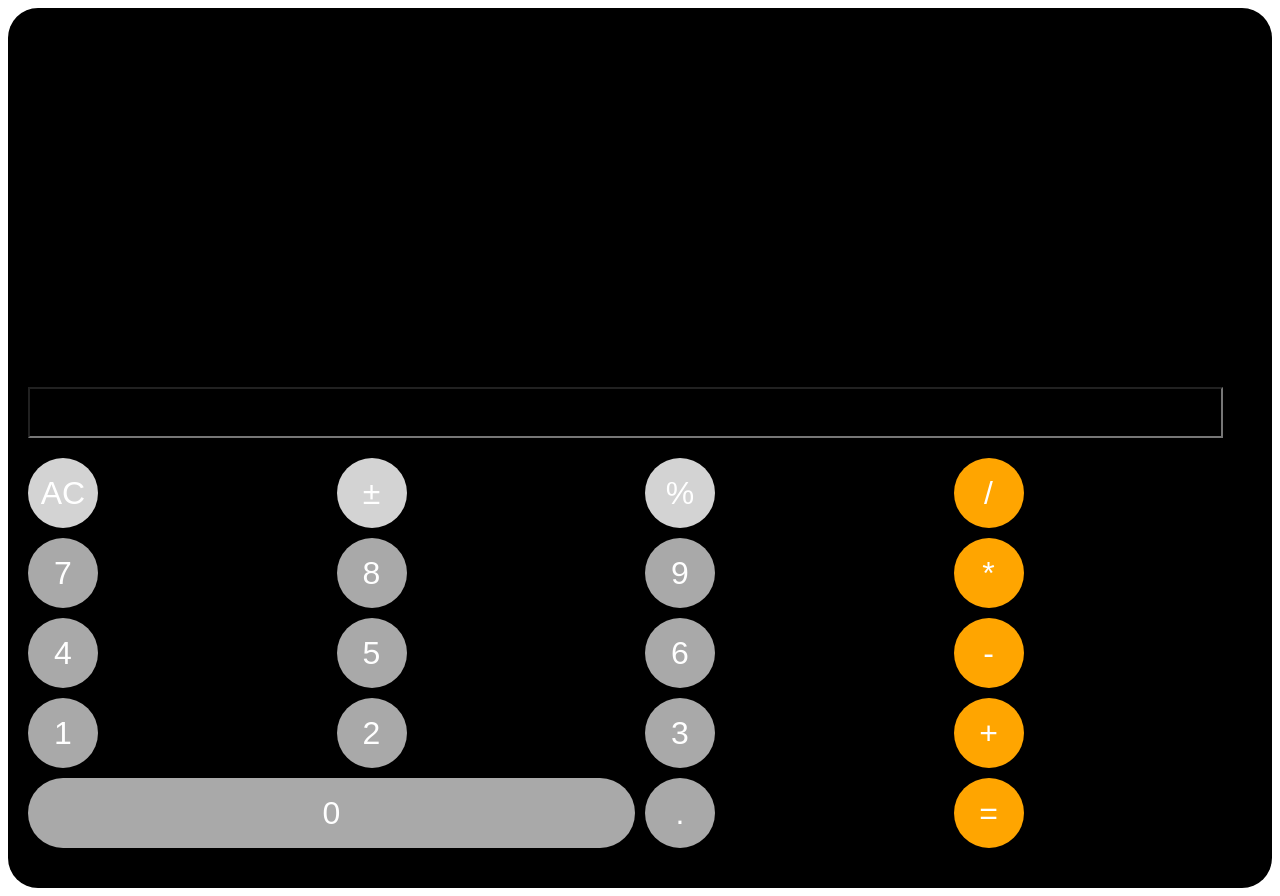
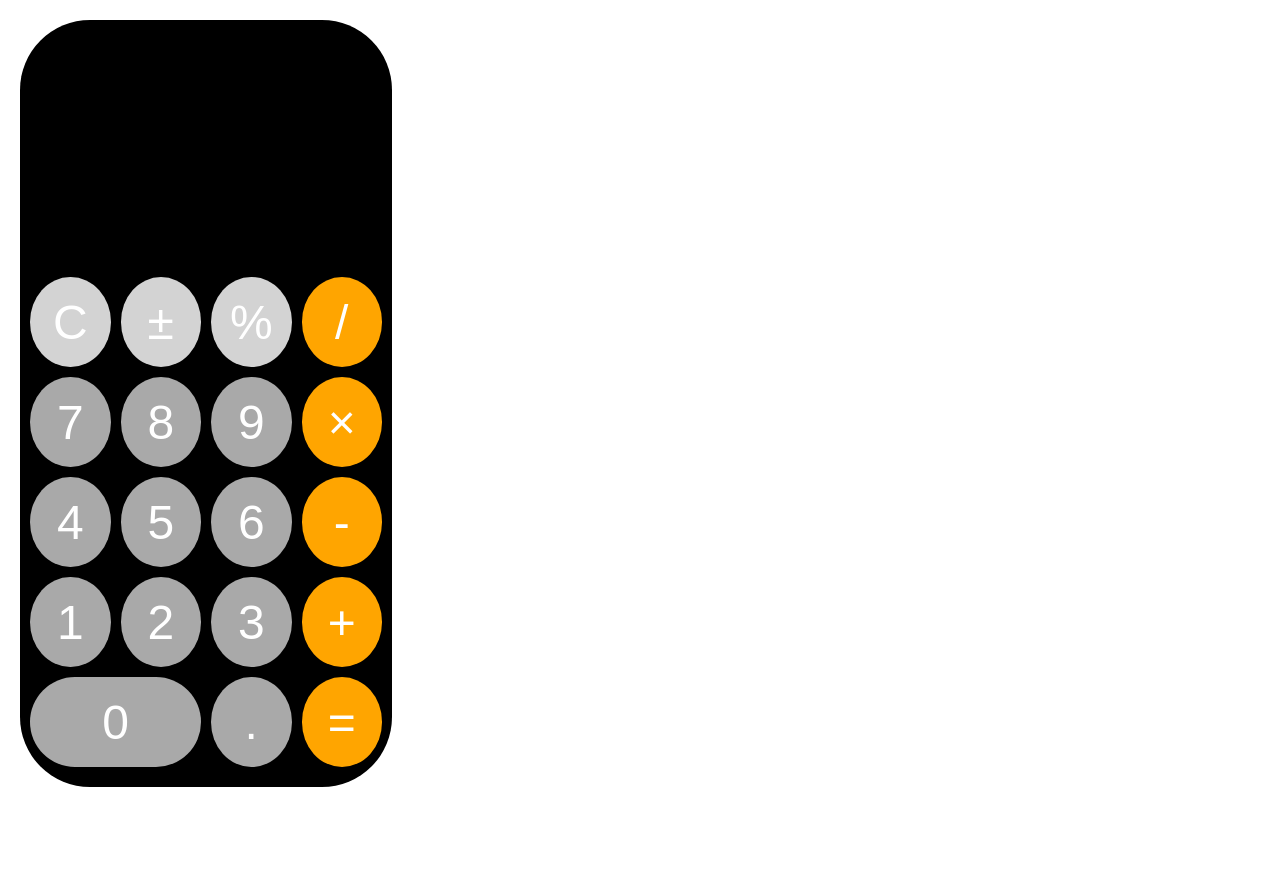
Before and after one commit to Sanjida213/calculator, a website built with Vite: page index.html in a window 1280 px wide. After the commit the page ends 807 px from the top, so only its background shows below. Built offline with nearby package versions, Linux system fonts and the light colour scheme.

Commit message:
added media query

```diff
--- a/index.html
+++ b/index.html
@@ -15,14 +15,14 @@
         <div class="calculator">
           <input class="input" readonly>
           <div class="keys">
-            <button class="operator">AC</button>
+            <button class="operator">C</button>
             <button class="operator">±</button>
             <button class="operator">%</button>
             <button class="key_operator">/</button>
             <button>7</button>
             <button>8</button>
             <button>9</button>
-            <button class="key_operator">*</button>
+            <button class="key_operator">×</button>
             <button>4</button>
             <button>5</button>
             <button>6</button>
--- a/src/style.scss
+++ b/src/style.scss
@@ -95,37 +95,45 @@
 //   }
 // }
 
+* {
+  box-sizing: border-box;
+}
 
-// body {
-//   margin: 0;
-//   display: flex;
-//   place-items: center;
-//   min-width: 320px;
-//   min-height: 100vh;
-// }
+body {
+  margin: 20px;
+}
 
 
 .calculator {
-  padding: 20px;
-  padding-top: 30%;
+  max-width: 40%;
+  // height: 500px;
+  padding: 10px;
+  padding-top: 10%;
   background-color: black;
   border-radius: 30px;
+  // margin: 10px;
+
+
 
     .input {
-      width: 97%;
-      font-size: 40px;
+      width: 100%;
+      font-size: 30px;
       text-align: left;
       background-color: black;
       color: white;
-      outline: none;
+      outline: black;
+      border: none;
+      padding-top: 30px;
+
     }
 
     .keys {
       display: grid;
       grid-template-columns: 1fr 1fr 1fr 1fr;
       grid-template-rows: (5, 1fr);
-      padding: 20px 0;
-      gap: 10px;
+      padding: 10px 0;
+      gap: 5px;
+      width: 100%;
 
       .button_zero {
         grid-row-start: 5;
@@ -141,13 +149,15 @@
 
 
 button {
+  // how do i get buttons to be in the center
   border-radius: 50%;
-  height: 70px;
-  width: 70px;
+  height: 20px;
+  // width: 100%;
+  width: 20px;
   border: none;
   background-color: darkgray;
   color: white;
-  font-size: 2em;
+  font-size: 1em;
 
   &:hover {
     background-color: darken(darkgray, 40%);
@@ -162,3 +172,64 @@ button {
 .operator {
   background-color: lightgray;
 }
+
+
+
+@media screen and (min-width: 768px) {
+
+
+.calculator {
+  padding-top: 10%;
+  border-radius: 50px;
+
+  .input {
+    font-size: 80px;
+  }
+
+  .keys {
+    gap: 5px;
+
+    .button_zero {
+      width: 100%;
+      text-align: center;  // fix this
+      border-radius: 100px;
+      }
+    }
+}
+
+button {
+  height: 80px;
+  width: 100%;
+  font-size: 3em;
+}
+}
+
+
+@media screen and (min-width: 1024px) {
+
+  .calculator {
+    padding-top: 10%;
+    border-radius: 70px;
+    width: 30%;
+    // max-width: unset;
+
+    .input {
+      font-size: 80px;
+    }
+
+    .keys {
+      gap: 10px;
+
+      .button_zero {
+        width: 100%;
+        border-radius: 190px;
+        }
+      }
+  }
+
+  button {
+    height: 90px;
+    width: 100%;
+    font-size: 3em;
+  }
+  }
```
